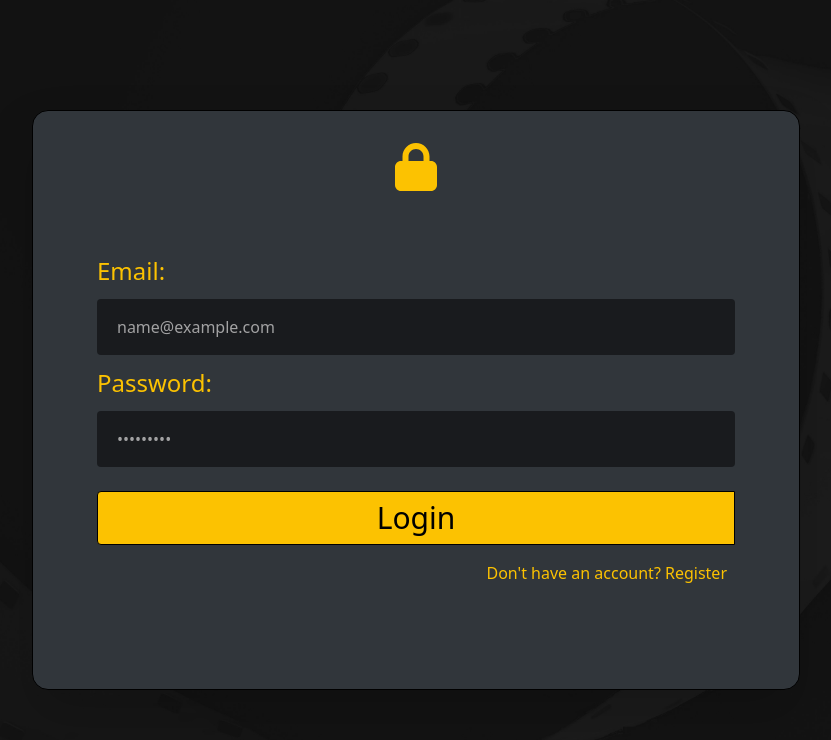
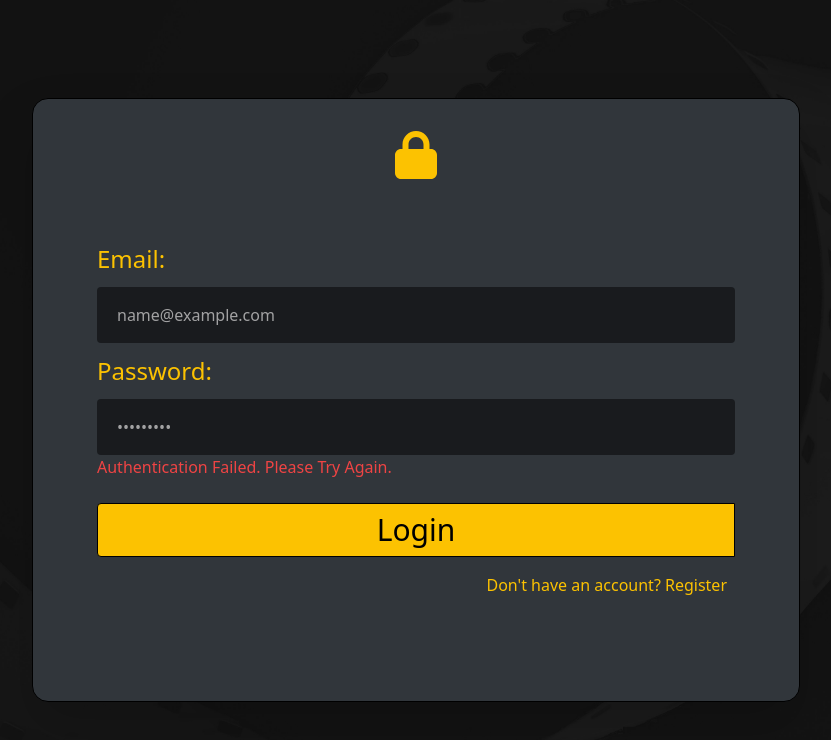
Before and after one commit to rewpt/catchlight, a React (Create React App) app: page /login in a window 1280 px wide. Both pictures are taken after typing "name@example.com", "Sample123" into the empty fields and a click on the button "Login". Shown: the top 740 px of the page, without its empty margins (224-1055 px from the left). Built offline with nearby package versions, Linux system fonts and the light colour scheme; no server answers.

Commit message:
Add UI error handling for failed login

```diff
--- a/src/components/Welcome/Login.jsx
+++ b/src/components/Welcome/Login.jsx
@@ -5,8 +5,9 @@ import { faLock } from "@fortawesome/free-solid-svg-icons";
 const axios = require("axios");
 
 export default function Login() {
-  const [email, setEmail] = useState("");
-  const [password, setPassword] = useState("");
+  const [ email, setEmail ] = useState("");
+  const [ password, setPassword ] = useState("");
+  const [ loginError, setLoginError ] = useState(false);
 
   let navigate = useNavigate();
 
@@ -14,8 +15,10 @@ export default function Login() {
     e.preventDefault();
 
     try {
-      if (password.length <= 0 || email.length <= 0)
+      if (password.length <= 0 || email.length <= 0) {
+        setLoginError(true);
         return console.log("error");
+      }
       const response = await axios.post(
         "http://localhost:3001/api/auth/login",
         {
@@ -26,6 +29,7 @@ export default function Login() {
       localStorage.setItem("userToken", response.data.jwtToken);
       navigate("/", { replace: true });
     } catch (err) {
+      setLoginError(true)
       console.log(err);
     }
   };
@@ -60,6 +64,7 @@ export default function Login() {
                 setPassword(e.target.value);
               }}
             />
+            {loginError && <div className='text-red-500'>Authentication Failed. Please Try Again.</div>}
             <button
               type="submit"
               className="border border-black p-2 my-2 bg-pagetxt text-3xl rounded-l hover:bg-amber-500 mt-6"
```
